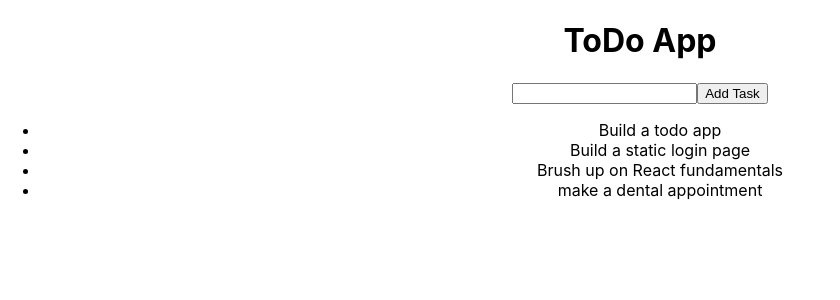
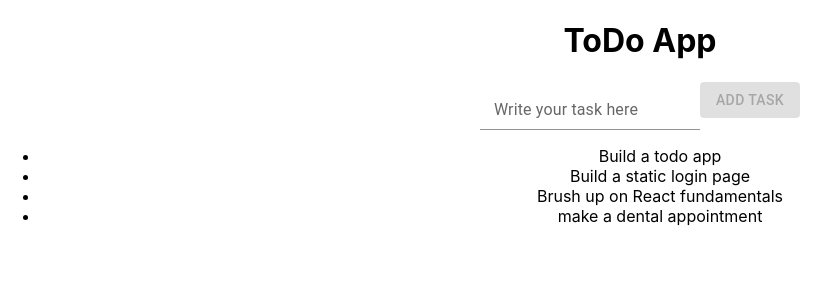
Before and after one commit to fwg-dev/to-do-app, a React (Create React App) app: page / in a window 1280 px wide. Shown: the top 300 px of the page, without its empty margins (0-840 px from the left). Built offline with nearby package versions, Linux system fonts and the light colour scheme.

Commit message:
imported Button, Input, FormControl, InputLabel from materia ui and injected the styles in their respective elements

```diff
--- a/src/App.js
+++ b/src/App.js
@@ -1,41 +1,53 @@
-import React, {useState} from 'react';
-import './App.css';
-
+import { Button, FormControl, InputLabel, Input } from "@mui/material";
+import React, { useState } from "react";
+import "./App.css";
 
 function App() {
-
-  const [todos, setTodos] = useState(['Build a todo app', 'Build a static login page', 'Brush up on React fundamentals', 'make a dental appointment']);
-  const [input, setInput] = useState('');
+  const [todos, setTodos] = useState([
+    "Build a todo app",
+    "Build a static login page",
+    "Brush up on React fundamentals",
+    "make a dental appointment",
+  ]);
+  const [input, setInput] = useState("");
   console.log(input);
 
-  const addTodo = (event => {
+  const addTodo = (event) => {
     //happens when we click the button
     event.preventDefault(); //Prevents form from refresshing everytime we click submit
-    console.log('the button is working')
+    console.log("the button is working");
     setTodos([...todos, input]);
-    setInput(''); //clears input, sets it back to blank
-
-  })
+    setInput(""); //clears input, sets it back to blank
+  };
 
   return (
     <div className="App">
-     <h1>ToDo App </h1>
+      <h1>ToDo App </h1>
 
-<input
-value={input}
-  onChange={event =>setInput(event.target.value)}
-/>
-<button type="submit"
-onClick={addTodo}
->Add Task</button>
-<ul>
+      <FormControl>
+        <InputLabel>Write your task here</InputLabel>
+        <Input
+          value={input}
+          onChange={(event) => setInput(event.target.value)}
+        />
+      </FormControl>
 
+      <Button
+        disabled={!input}
+        variant="contained"
+        type="submit"
+        onClick={addTodo}
+      >
+        Add Task
+      </Button>
 
-{todos.map( todo  => (
-  <li>{todo}</li>
-))}
+      {/* <button  type="submit" onClick={addTodo} >Add Task</button> */}
 
-</ul>
+      <ul>
+        {todos.map((todo) => (
+          <li>{todo}</li>
+        ))}
+      </ul>
     </div>
   );
 }
```
